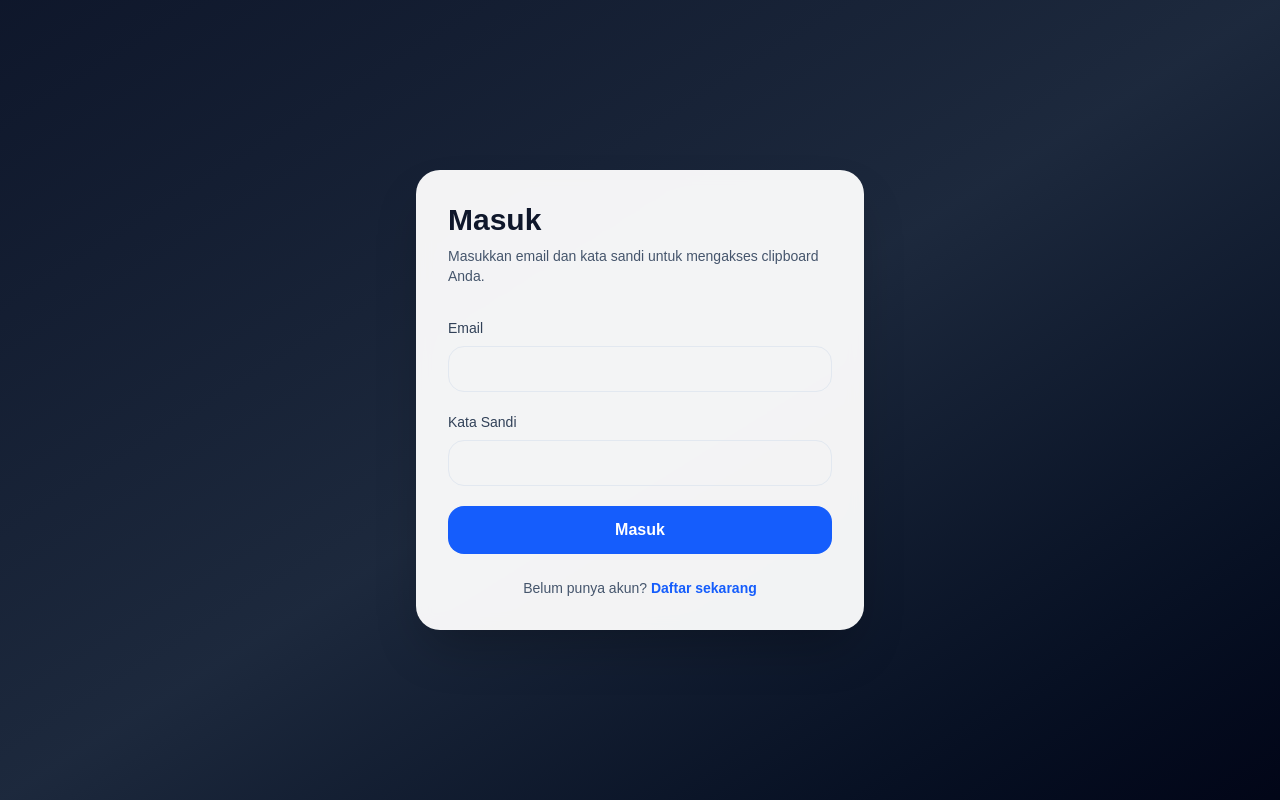
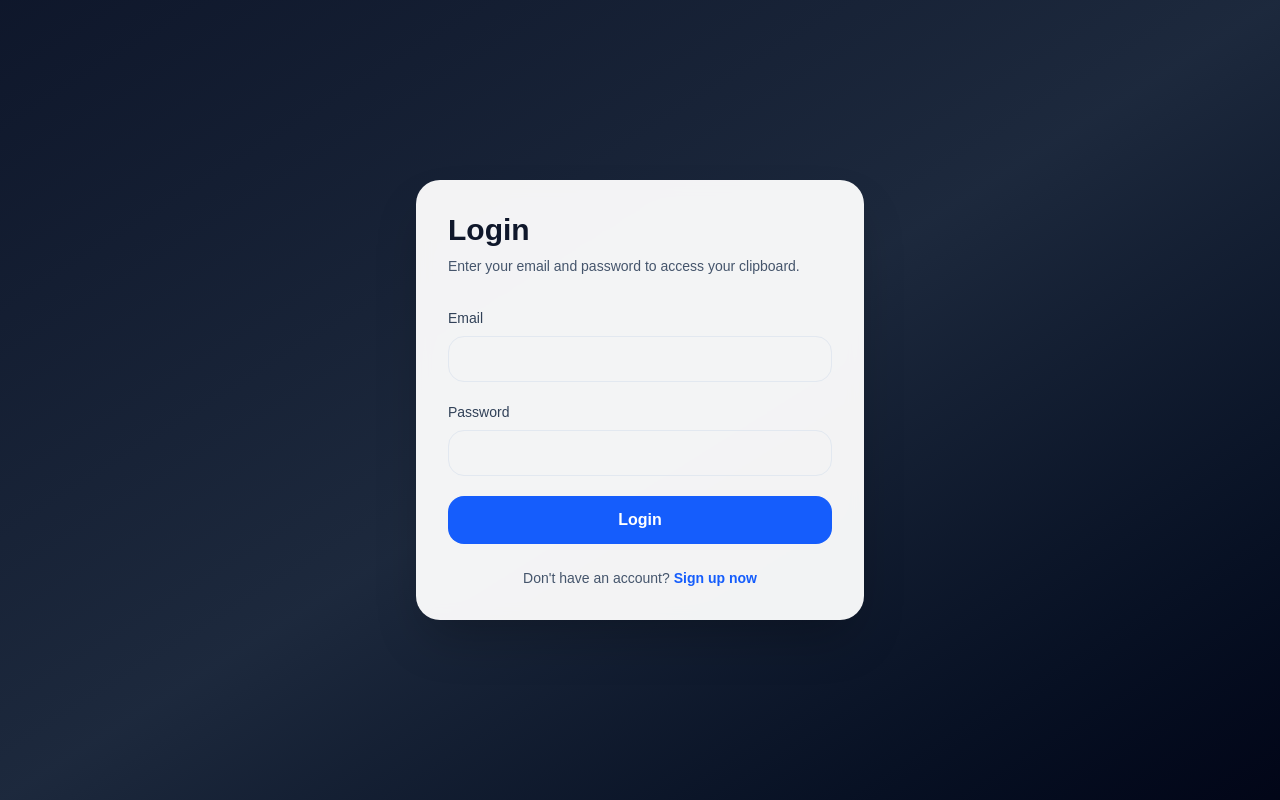
Before and after one commit to asepindrak/copy-paste-everywhere, a Next.js app: page /login in a window 1280 px wide. Built offline with nearby package versions, Linux system fonts and the light colour scheme.

Commit message:
feat: translate UI and error messages from Indonesian to English
- Update server-side validation and error messages to English
- Translate all user-facing text in login, signup, and dashboard pages
- Maintain consistent terminology across the application for better international accessibility

```diff
--- a/server.ts
+++ b/server.ts
@@ -111,7 +111,7 @@ io.on("connection", (socket) => {
       callback: (ack: ClipboardUpdateAck) => void,
     ) => {
       if (!payload || typeof payload.content !== "string") {
-        return callback({ error: "Payload clipboard tidak valid." });
+        return callback({ error: "Invalid clipboard payload." });
       }
 
       try {
@@ -133,7 +133,7 @@ io.on("connection", (socket) => {
         callback({ item: result });
       } catch (error) {
         console.error("Database error in clipboard:update:", error);
-        callback({ error: "Gagal menyimpan clipboard realtime." });
+        callback({ error: "Failed to save clipboard in real-time." });
       }
     },
   );
--- a/src/app/login/page.tsx
+++ b/src/app/login/page.tsx
@@ -26,7 +26,7 @@ export default function LoginPage() {
     setIsLoading(false);
 
     if (result?.error) {
-      setError("Email atau password salah. Silakan coba lagi.");
+      setError("Invalid email or password. Please try again.");
       return;
     }
 
@@ -36,9 +36,9 @@ export default function LoginPage() {
   return (
     <div className="min-h-screen bg-gradient-to-br from-slate-900 via-slate-800 to-slate-950 flex items-center justify-center p-4">
       <div className="w-full max-w-md bg-white/95 backdrop-blur rounded-3xl shadow-2xl p-8">
-        <h1 className="text-3xl font-bold text-slate-900 mb-2">Masuk</h1>
+        <h1 className="text-3xl font-bold text-slate-900 mb-2">Login</h1>
         <p className="text-sm text-slate-600 mb-8">
-          Masukkan email dan kata sandi untuk mengakses clipboard Anda.
+          Enter your email and password to access your clipboard.
         </p>
 
         <form onSubmit={handleSubmit} className="space-y-5">
@@ -54,7 +54,7 @@ export default function LoginPage() {
           </label>
 
           <label className="block text-sm font-medium text-slate-700">
-            Kata Sandi
+            Password
             <input
               type="password"
               value={password}
@@ -71,17 +71,17 @@ export default function LoginPage() {
             disabled={isLoading}
             className="w-full rounded-2xl bg-blue-600 py-3 font-semibold text-white transition hover:bg-blue-700 disabled:cursor-not-allowed disabled:opacity-60"
           >
-            {isLoading ? "Memproses..." : "Masuk"}
+            {isLoading ? "Processing..." : "Login"}
           </button>
         </form>
 
         <p className="mt-6 text-center text-sm text-slate-600">
-          Belum punya akun?{" "}
+          Don't have an account?{" "}
           <Link
             href="/signup"
             className="font-semibold text-blue-600 hover:underline"
           >
-            Daftar sekarang
+            Sign up now
           </Link>
         </p>
       </div>
--- a/src/app/signup/page.tsx
+++ b/src/app/signup/page.tsx
@@ -30,30 +30,29 @@ export default function SignupPage() {
       setIsLoading(false);
 
       if (!response.ok) {
-        setError(data.error || "Gagal membuat akun. Coba lagi.");
+        setError(data.error || "Failed to create account. Please try again.");
         return;
       }
 
-      setSuccess("Akun berhasil dibuat. Silakan masuk.");
+      setSuccess("Account created successfully. Redirecting to login...");
       setTimeout(() => router.push("/login"), 1200);
     } catch (err) {
       setIsLoading(false);
-      setError("Terjadi kesalahan. Silakan coba lagi nanti.");
+      setError("An error occurred. Please try again later.");
     }
   }
 
   return (
     <div className="min-h-screen bg-gradient-to-br from-slate-900 via-slate-800 to-slate-950 flex items-center justify-center p-4">
       <div className="w-full max-w-md bg-white/95 backdrop-blur rounded-3xl shadow-2xl p-8">
-        <h1 className="text-3xl font-bold text-slate-900 mb-2">Daftar</h1>
+        <h1 className="text-3xl font-bold text-slate-900 mb-2">Sign Up</h1>
         <p className="text-sm text-slate-600 mb-8">
-          Buat akun baru untuk mulai menyimpan clipboard Anda di semua
-          perangkat.
+          Create a new account to start syncing your clipboard across all your devices.
         </p>
 
         <form onSubmit={handleSubmit} className="space-y-5">
           <label className="block text-sm font-medium text-slate-700">
-            Nama
+            Name
             <input
               type="text"
               value={name}
@@ -74,7 +73,7 @@ export default function SignupPage() {
           </label>
 
           <label className="block text-sm font-medium text-slate-700">
-            Kata Sandi
+            Password
             <input
               type="password"
               value={password}
@@ -92,17 +91,17 @@ export default function SignupPage() {
             disabled={isLoading}
             className="w-full rounded-2xl bg-blue-600 py-3 font-semibold text-white transition hover:bg-blue-700 disabled:cursor-not-allowed disabled:opacity-60"
           >
-            {isLoading ? "Memproses..." : "Daftar"}
+            {isLoading ? "Processing..." : "Sign Up"}
           </button>
         </form>
 
         <p className="mt-6 text-center text-sm text-slate-600">
-          Sudah punya akun?{" "}
+          Already have an account?{" "}
           <Link
             href="/login"
             className="font-semibold text-blue-600 hover:underline"
           >
-            Masuk di sini
+            Login here
           </Link>
         </p>
       </div>
```
Also changed, not shown: src/app/dashboard/page.tsx (+18 -18 lines).
